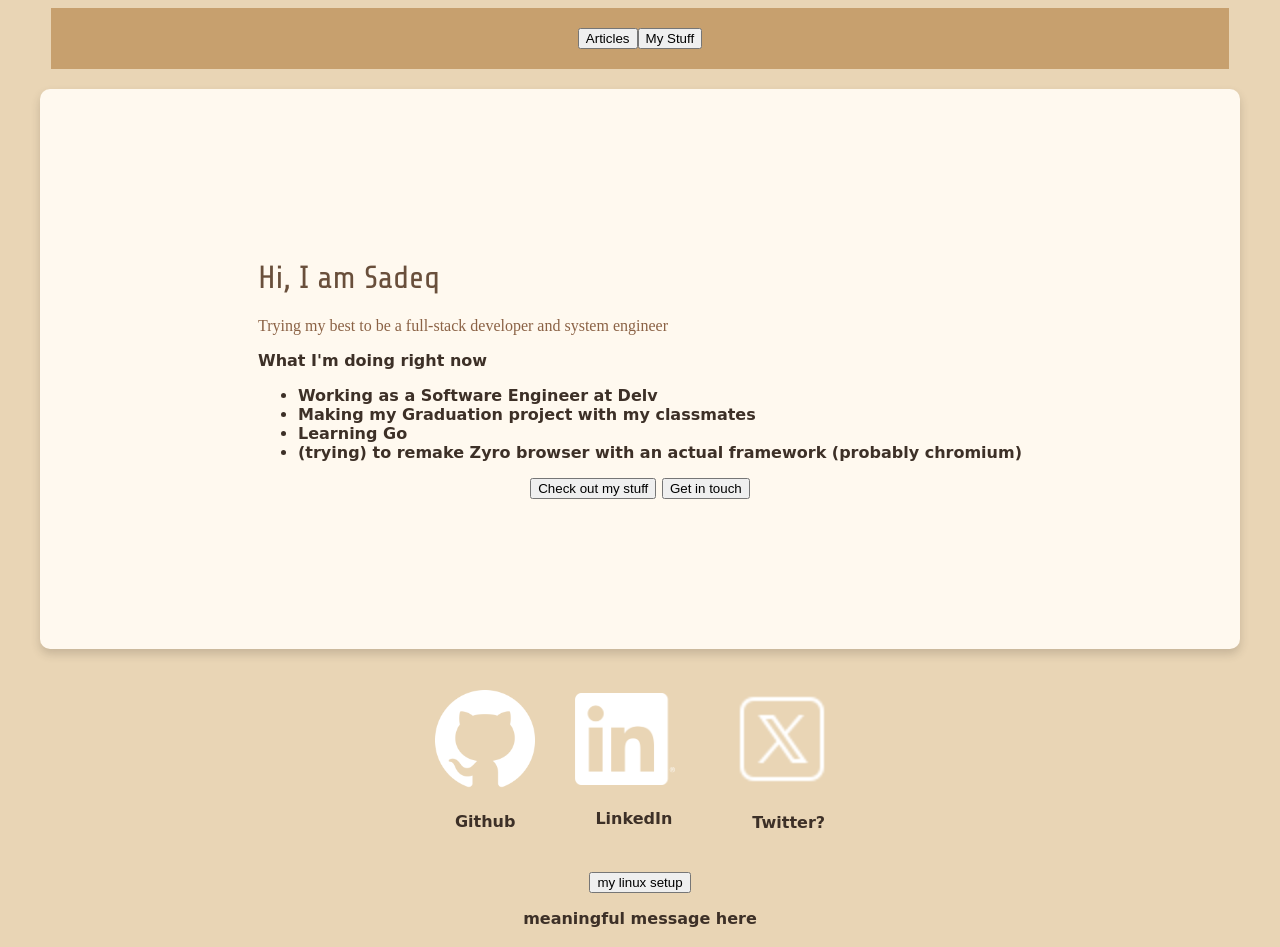
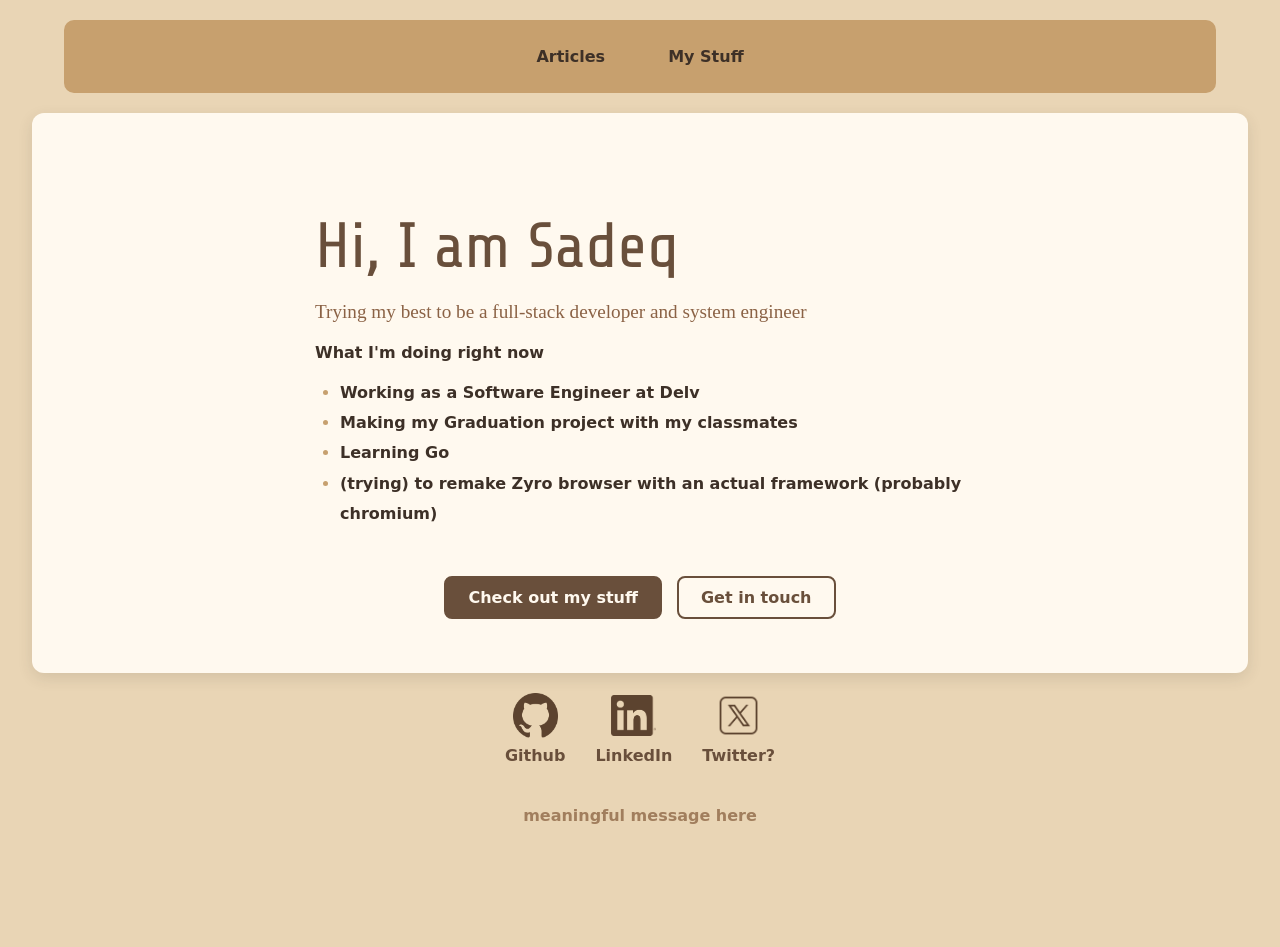
Before and after one commit to sardeq/Portfolio, a plain HTML site: page index.html in a window 1280 px wide. After the commit the page ends 861 px from the top, so only its background shows below. Drawn offline with Linux system fonts and the light colour scheme; a web font is replaced by a local one.

Commit message:
fixed stupid stuff

```diff
--- a/index.html
+++ b/index.html
@@ -13,19 +13,24 @@
             rel="stylesheet"
         />
     </head>
+
     <body>
         <div class="topbar">
             <button>Articles</button>
             <button>My Stuff</button>
         </div>
+
         <div class="main">
             <div class="main-content">
                 <h1 class="title">Hi, I am Sadeq</h1>
+
                 <p class="subtitle">
                     Trying my best to be a full-stack developer and system
                     engineer
                 </p>
+
                 <p>What I'm doing right now</p>
+
                 <ul>
                     <li>Working as a Software Engineer at Delv</li>
                     <li>Making my Graduation project with my classmates</li>
@@ -37,7 +42,7 @@
                 </ul>
             </div>
 
-            <div main-btns>
+            <div class="main-btns">
                 <button>Check out my stuff</button>
                 <button>Get in touch</button>
             </div>
@@ -47,29 +52,36 @@
             <a
                 href="https://github.com/sardeq"
                 target="_blank"
+                rel="noopener noreferrer"
                 class="social-box"
             >
-                <img src="Images/GitHub_Invertocat_White.png" />
+                <img src="Images/GitHub_Invertocat_White.png" alt="GitHub" />
                 <p>Github</p>
             </a>
+
             <a
                 href="https://www.linkedin.com/in/sadeq-odeh/"
                 target="_blank"
+                rel="noopener noreferrer"
                 class="social-box"
             >
-                <img src="Images/InBug-White.png" />
+                <img src="Images/InBug-White.png" alt="LinkedIn" />
                 <p>LinkedIn</p>
             </a>
-            <a href="https://x.com/sadeqlo" target="_blank" class="social-box">
-                <img src="Images/icons8-x-logo-50.png" />
+
+            <a
+                href="https://x.com/sadeqlo"
+                target="_blank"
+                rel="noopener noreferrer"
+                class="social-box"
+            >
+                <img src="Images/icons8-x-logo-50.png" alt="X" />
                 <p>Twitter?</p>
             </a>
         </div>
+
+        <footer>
+            <p>meaningful message here</p>
+        </footer>
     </body>
-
-    <button>my linux setup</button>
-
-    <footer>
-        <p>meaningful message here</p>
-    </footer>
 </html>
--- a/style.css
+++ b/style.css
@@ -1,11 +1,24 @@
-/*#E9D5B5, #C7A06E, #FFF9EF, #694F3B, #8B6245, #3D3027*/
+:root {
+    --background: #e9d5b5;
+    --surface: #fff9ef;
+    --primary: #c7a06e;
+    --secondary: #8b6245;
+    --accent: #694f3b;
+    --text: #3d3027;
+    --muted: #a17e5d;
+}
+
+* {
+    box-sizing: border-box;
+}
 
 body {
+    margin: 0;
+    padding: 20px 0;
     font-family: "Unkempt", cursive;
     font-weight: 700;
-    font-style: normal;
-    background-color: #e9d5b5;
-    color: #3d3027;
+    background-color: var(--background);
+    color: var(--text);
 
     display: flex;
     flex-direction: column;
@@ -13,19 +26,50 @@ body {
     align-items: center;
 }
 
+button {
+    font-family: inherit;
+    font-weight: inherit;
+    font-size: 1rem;
+    color: var(--surface);
+    background-color: var(--accent);
+    border: 2px solid var(--accent);
+    border-radius: 8px;
+    padding: 10px 22px;
+    cursor: pointer;
+    transition: 0.2s ease;
+}
+
+button:hover {
+    background-color: var(--secondary);
+    border-color: var(--secondary);
+    transform: translateY(-2px);
+}
+
 .topbar {
-    background-color: #c7a06e;
+    background-color: var(--primary);
     width: 90%;
-    padding: 20px;
+    padding: 15px 20px;
+    border-radius: 10px;
 
     display: flex;
     flex-direction: row;
     justify-content: center;
     align-items: center;
+    gap: 15px;
+}
+
+.topbar button {
+    background-color: transparent;
+    color: var(--text);
+    border-color: transparent;
+}
+
+.topbar button:hover {
+    background-color: rgba(255, 249, 239, 0.3);
 }
 
 .main {
-    background-color: #fff9ef;
+    background-color: var(--surface);
     display: flex;
     flex-direction: column;
     justify-content: center;
@@ -34,30 +78,56 @@ body {
     width: 95%;
     min-height: 70vh;
 
-    margin-top: 20px;
-    margin-bottom: 20px;
-
-    border-radius: 10px;
-    box-shadow: rgba(61, 48, 39, 0.2) 0px 5px 10px;
+    margin: 20px 0;
+    padding: 40px;
+    border-radius: 12px;
+    box-shadow: 0 5px 15px rgba(61, 48, 39, 0.12);
 }
 
-.main-conter {
-    justify-content: left;
-    align-items: left;
+.main-content {
+    width: min(100%, 650px);
 }
 
 .title {
     font-family: "Share Tech", sans-serif;
     font-weight: 400;
-    font-style: normal;
-    color: #694f3b;
+    font-size: clamp(2.5rem, 6vw, 4rem);
+    color: var(--accent);
+    margin-bottom: 10px;
 }
 
 .subtitle {
     font-family: "Redaction 50", serif;
     font-weight: 400;
-    font-style: normal;
-    color: #8b6245;
+    font-size: 1.2rem;
+    color: var(--secondary);
+}
+
+.main-content ul {
+    line-height: 1.9;
+    padding-left: 25px;
+}
+
+.main-content li::marker {
+    color: var(--primary);
+}
+
+.main-btns {
+    display: flex;
+    justify-content: center;
+    flex-wrap: wrap;
+    gap: 15px;
+    margin-top: 30px;
+}
+
+.main-btns button:nth-child(2) {
+    background-color: transparent;
+    color: var(--accent);
+}
+
+.main-btns button:nth-child(2):hover {
+    background-color: var(--accent);
+    color: var(--surface);
 }
 
 .socials {
@@ -65,20 +135,39 @@ body {
     flex-direction: row;
     justify-content: center;
     align-items: center;
+    gap: 30px;
 }
 
 .social-box {
     text-decoration: none;
-    color: inherit;
-    margin: 20px;
+    color: var(--accent);
+    display: flex;
+    flex-direction: column;
+    align-items: center;
+    gap: 8px;
+    transition: 0.2s ease;
+}
+
+.social-box:hover {
+    color: var(--secondary);
+    transform: translateY(-4px);
 }
 
 .social-box img {
-    width: 100px;
+    width: 45px;
+    height: 45px;
+    object-fit: contain;
+    filter: brightness(0) saturate(100%) invert(30%) sepia(15%) saturate(1000%)
+        hue-rotate(345deg) brightness(90%);
 }
 
 .social-box p {
     margin: 0;
-    padding: 20px;
     text-align: center;
 }
+
+footer {
+    margin-top: 25px;
+    color: var(--muted);
+    text-align: center;
+}
```
